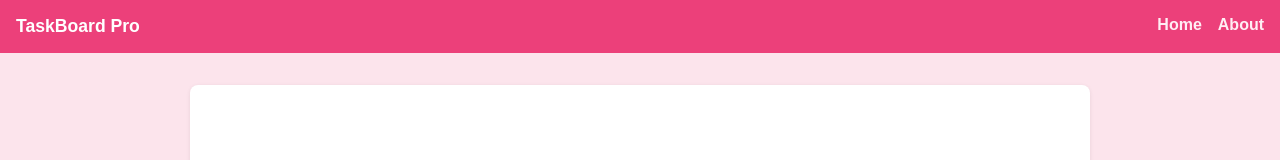
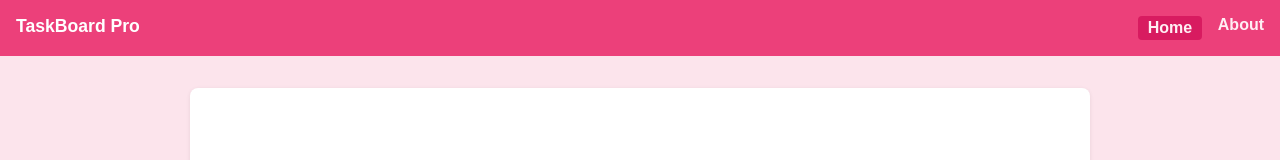
Before and after one commit to anais0704/TaskBoardPro, an Angular app: page / in a window 1280 px wide. Shown: the top 160 px of the page. Built offline with nearby package versions, Linux system fonts and the light colour scheme.

Commit message:
Update button home and about

```diff
--- a/src/app/app.component.scss
+++ b/src/app/app.component.scss
@@ -41,6 +41,12 @@
   font-weight: 600;
 }
 
+.main-nav a.active {
+  background: #d81b60;
+  padding: 0.2rem 0.6rem;
+  border-radius: 4px;
+}
+
 .app-main {
   flex: 1;
   padding: 2rem 1rem;
```
